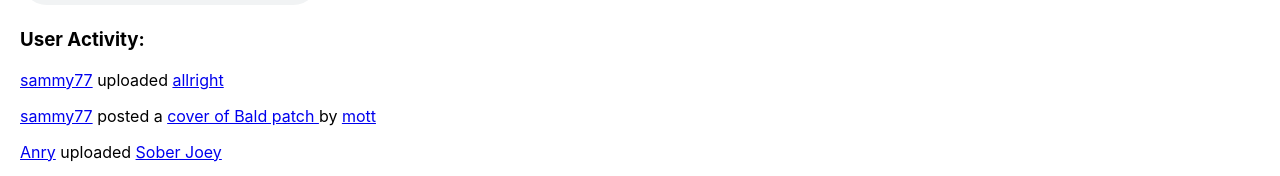
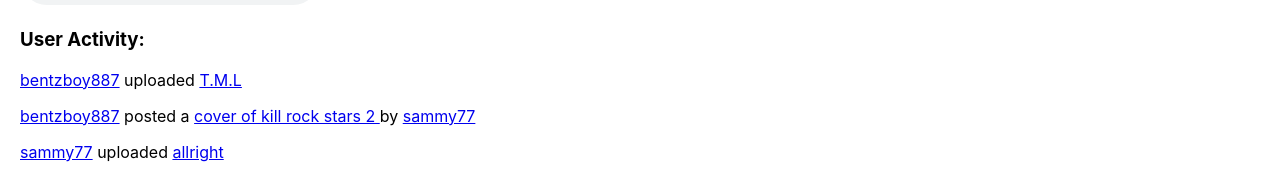
Before and after one commit to camelCaseSensitive/coverpool, a React (Create React App) app: page / in a window 1280 px wide. Shown: the part 246-422 px from the top of the page. Built offline with nearby package versions, Linux system fonts and the light colour scheme; no server answers; a web font is replaced by a local one.

Commit message:
bentzboy887 cover and original

```diff
--- a/src/App.js
+++ b/src/App.js
@@ -270,6 +270,8 @@ class Home extends React.Component {
         <SongPlayer songSource={'https://firebasestorage.googleapis.com/v0/b/coverpool-c532b.appspot.com/o/7R5T6CBpJHZF1wITzyLgWhvdfEI3%2Fcovers%2Fdoahnean%2Fdandelion%2Fdandelion%20written%20by%20doahnean%20and%20performed%20by%20mallard%20westcott%20on%20banjo.mp3?alt=media&token=12198219-0485-4018-870c-31a816f66665'} songName = "Dandelion" />
 
         <h3>User Activity: </h3>
+        <p><a href="/user/bentzboy887">bentzboy887</a> uploaded <a href="/user/bentzboy887/originals/T.M.L">T.M.L</a></p>
+        <p><a href="/user/bentzboy887">bentzboy887</a> posted a <a href="/user/bentzboy887/covers/sammy77/kill-rock-stars-2"> cover of kill rock stars 2 </a> by <a href="/user/sammy77">sammy77</a></p>
         <p><a href="/user/sammy77">sammy77</a> uploaded <a href="/user/sammy77/originals/allright">allright</a></p>
         <p><a href="/user/sammy77">sammy77</a> posted a <a href="/user/sammy77/covers/mott/Bald-patch"> cover of Bald patch </a> by <a href="/user/mott">mott</a></p>
         <p><a href="/user/Anry">Anry</a> uploaded <a href="/user/Anry/originals/Sober-Joey">Sober Joey</a></p>
```
